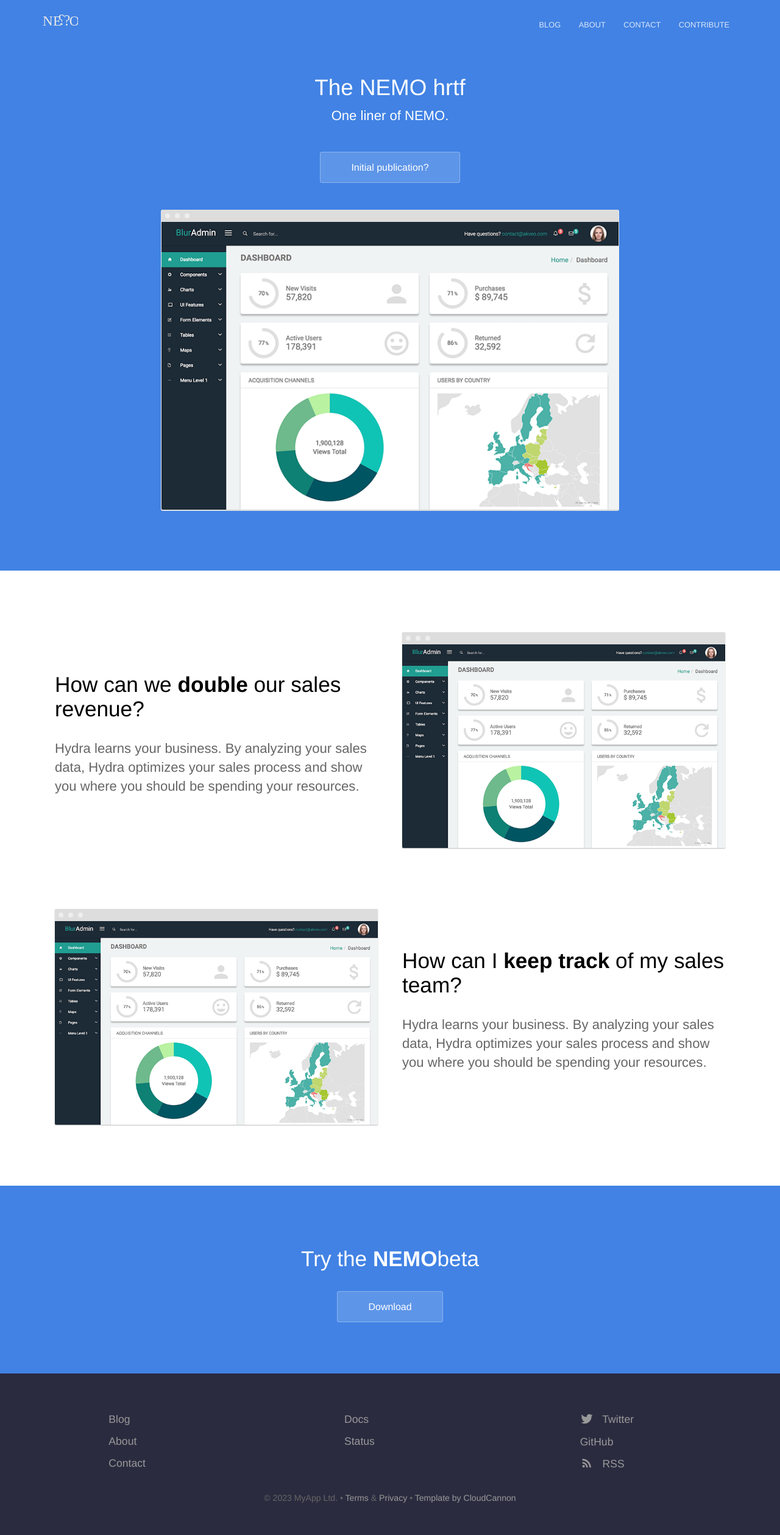
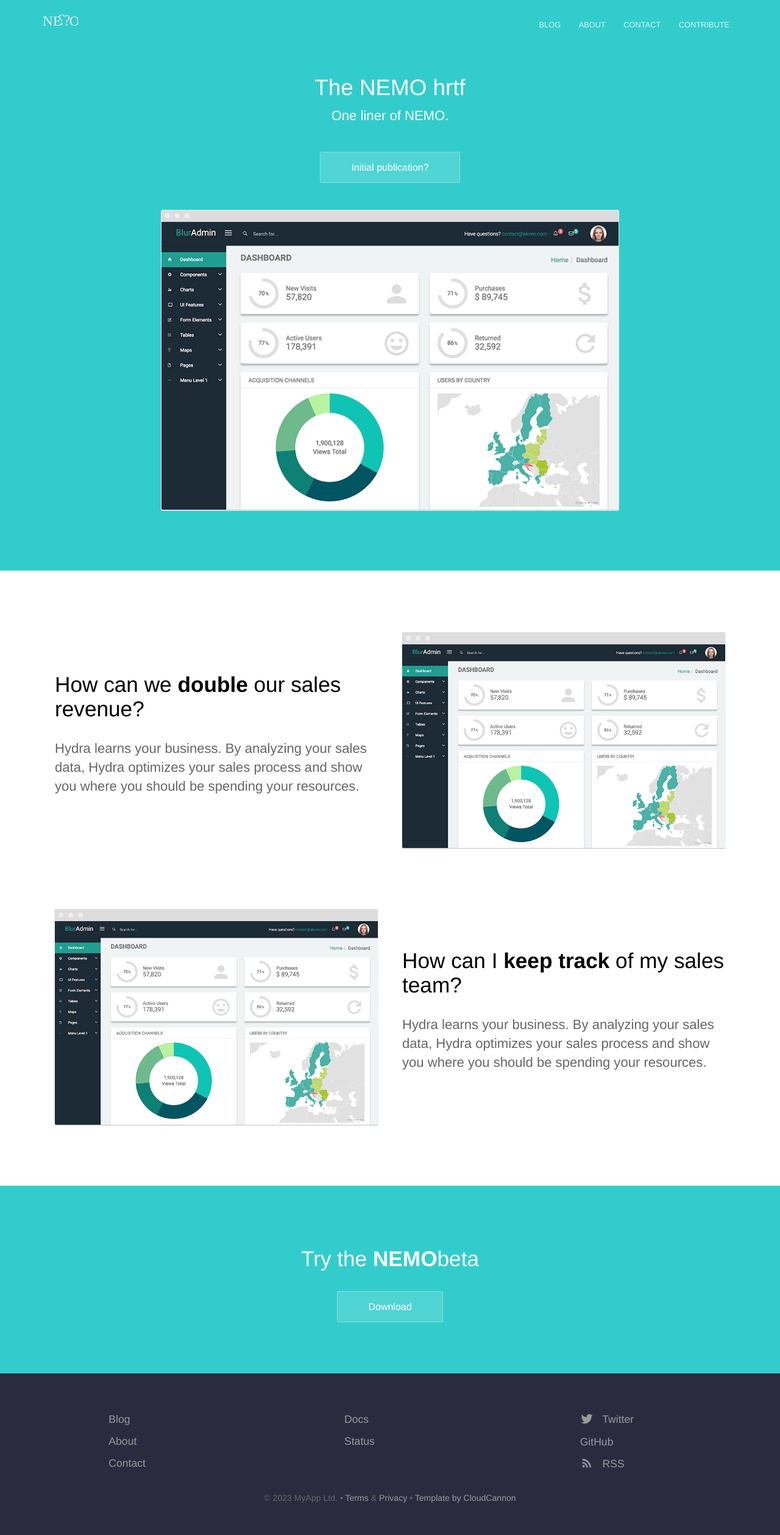
Before and after one commit to TheNEMOproject/TheNEMOproject.github.io, a Jekyll site: the page built from index.html, in a window 1280 px wide. Shown: the whole page at 61% size. Built offline with Jekyll 4.4.1, drawn with Linux system fonts in a browser that asks for light colours.

Commit message:
Update variables.scss

```diff
--- a/_sass/variables.scss
+++ b/_sass/variables.scss
@@ -1,5 +1,5 @@
-$brand-color: #4182e4;
-$secondary-brand-color: #4182e4;
+$brand-color: #33cccc;
+$secondary-brand-color: #33cccc;
 $middle-gradient-color: mix($brand-color, $secondary-brand-color, 95%);
 
 // Breakpoints
```
